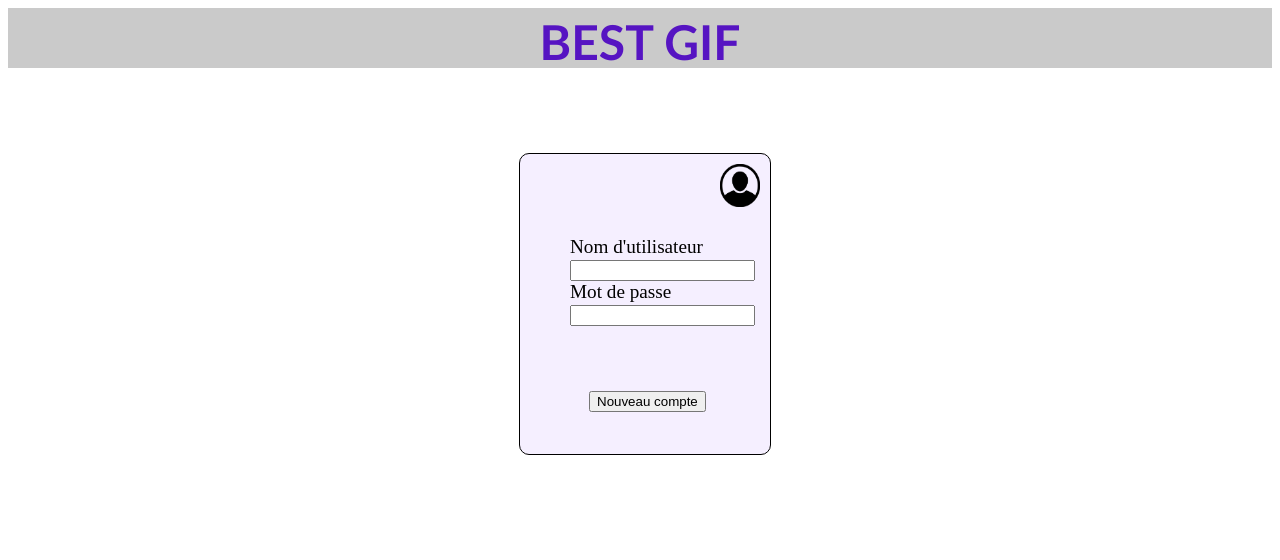
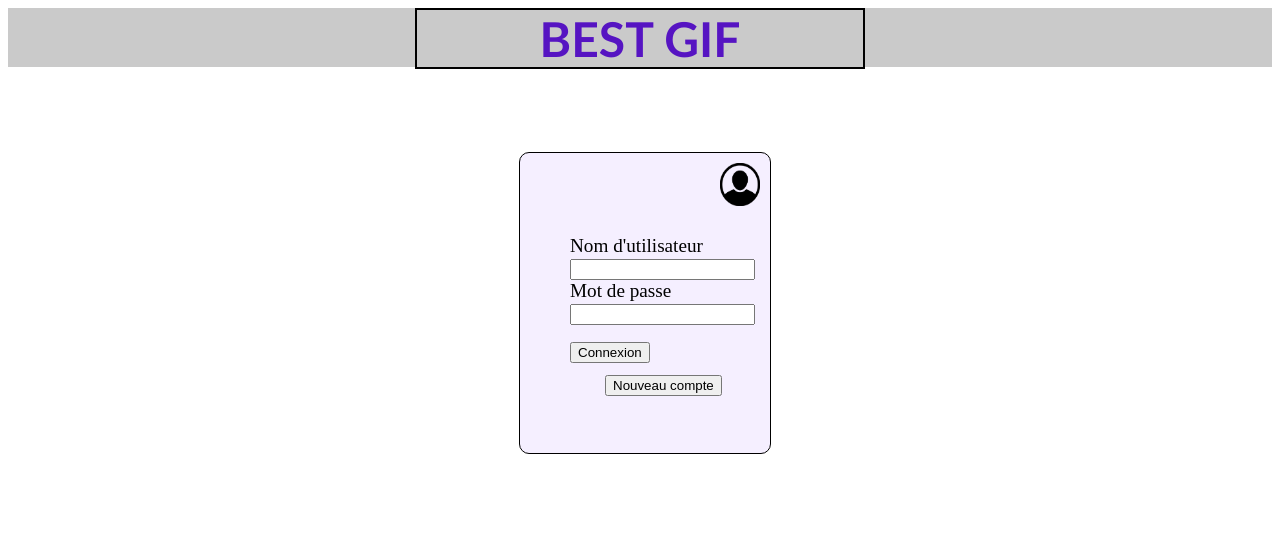
Before and after one commit to paullouppe/WEB_Projet_groupe13, a PHP site: page /connexion.html in a window 1280 px wide. Shown: the top 560 px of the page. Run offline with PHP 8.4, Linux system fonts and the light colour scheme.

Commit message:
Mega changement omg trop chiant

```diff
--- a/app/connexion.html
+++ b/app/connexion.html
@@ -2,7 +2,7 @@
 <html lang="en" dir="ltr">
   <head>
     <meta charset="utf-8">
-    <title>Creation compte</title>
+    <title>Connexion</title>
     <link rel="stylesheet" href="./style/main.css"/>
   </head>
       <header>
@@ -29,6 +29,9 @@
         <div id="newacc">
           <input type="submit" value="Nouveau compte" />
         </div>
+        <div id="connexion">
+          <input type="submit" value="Connexion" />
+        </div>
     </div>
     </main>
 </html>
--- a/app/creation.html
+++ b/app/creation.html
@@ -34,7 +34,7 @@
           <input type="checkbox" id="admin" value="admin" name="admin"/><label for="admin">Etre un administrateur</label>
         </div>
         <div id="inscription">
-          <input type="submit" value="S'inscrire" />
+          <input type="submit" value="Connexion" />
         </div>
     </div>
     </main>
--- a/app/style/main.css
+++ b/app/style/main.css
@@ -1,7 +1,7 @@
 :root{                                          /*------------- PALETTE DE BASE -----------*/
     --background : #f5efff;
     --header : #9d9d9d89;
-    --accent : #f5efff1b;
+    --accent : #74747400;
     --accent-blue : #5614c2;
     --accent-green : #29ffe2;
 }
@@ -22,7 +22,7 @@ main{
 }
 
 header{
-  height: 60px;
+  height: 59px;
   background-color:var(--header);
   text-align: center;
 }
@@ -45,7 +45,9 @@ header{
 }
 #titre_site{
   margin:auto;
-  margin-top: auto;
+  margin-top: -5px;
+  margin-bottom: auto;
+  border: solid 2px black;
   font-size: 300%;
   font-family: 'Gill Sans', 'Gill Sans MT', Calibri, 'Trebuchet MS', sans-serif;
   font-weight: 900;
@@ -75,9 +77,16 @@ header{
   margin-top: 10px;
 }
 
-#newacc{
+#connexion{                /*bouton connexion*/
     width: 60px;
     height: 43px;
-    margin-left: 19px;
-    margin-top: 65px;
+    margin-left: 0px;
+    margin-top: -76px;
 }
+
+#newacc{             /*bouton de creation nv compte*/
+    width: 60px;
+    height: 43px;
+    margin-left: 35px;
+    margin-top: 50px;
+}
```
Also changed, not shown: app/admin.html (+4 -4 lines).
